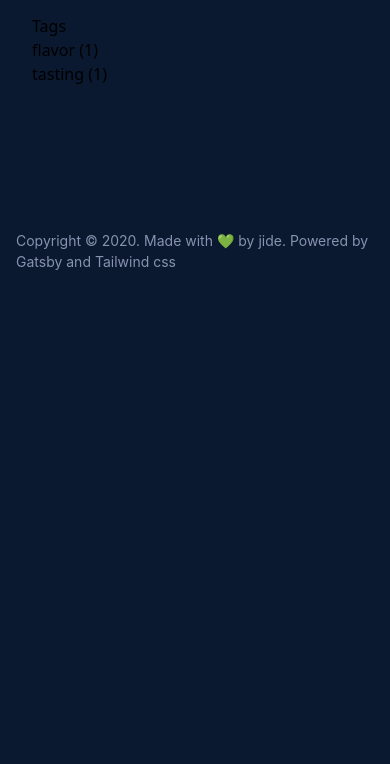
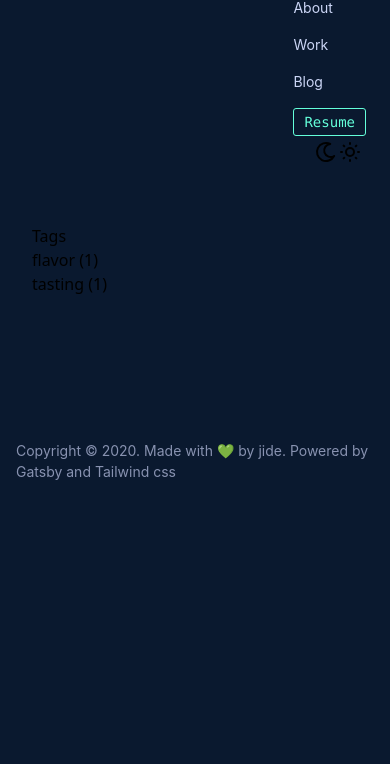
Before and after one commit to jidegithub/jidegithub.github.io, a Gatsby site: page /tags in a window 390 px wide. Shown: the part 80-844 px from the top of the page. Built offline with nearby package versions, Linux system fonts and the light colour scheme; Gatsby itself is replaced by a stand-in of ours; a web font is replaced by a local one.

Commit message:
modified header mobile view for easy a11y

```diff
--- a/src/components/header.js
+++ b/src/components/header.js
@@ -15,31 +15,17 @@ function Header() {
 
   return (
     <header className="">
-      <div className="flex flex-wrap items-center justify-between mx-auto p-4 md:p-8">
-        <Link className="flex items-center no-underline text-white" to="/">
+      <div className="flex flex-wrap justify-between mx-auto smx-pd-40 sm:p-8 p-4 md:p-8">
+        <Link className="flex smx-mt-15 lg:mt-0 md:mt-0 sm:mt-4 no-underline text-white" to="/">
           <span className="font-bold text-xl tracking-tight">
             {site.siteMetadata.title}
           </span>
         </Link>
 
-        {/* <button
-          className="block md:hidden border border-white flex items-center px-3 py-2 rounded text-white"
-          onClick={() => toggleExpansion(!isExpanded)}
-        >
-          <svg
-            className="fill-current h-3 w-3"
-            viewBox="0 0 20 20"
-            xmlns="http://www.w3.org/2000/svg"
-          >
-            <title>Menu</title>
-            <path d="M0 3h20v2H0V3zm0 6h20v2H0V9zm0 6h20v2H0v-2z" />
-          </svg>
-        </button> */}
-
         <nav
           className={`${
-            isExpanded ? `block` : `hidden`
-            } md:block md:flex md:items-center w-full md:w-auto`}
+            isExpanded ? `block` : ``
+            } md:block md:flex md:w-auto`}
         >
           {[
             {
@@ -63,7 +49,7 @@ function Header() {
               className="block sf-mono-font text-sm name-grey anti-main-color-hover md:inline-block mt-4 md:mt-0 md:ml-6 no-underline text-white"
               key={link.title}
               to={link.route}
-              activeClassName={`border-b-2`}
+              // activeClassName={`border-b-2`}
             >
               {link.title}
             </Link>
--- a/src/css/style.css
+++ b/src/css/style.css
@@ -323,4 +323,10 @@ li.stack-item::before{
   .central-body{
     padding-top: 25%;
   }
+  .smx-mt-15{
+    margin-top:0.938rem;
+  }
+  .smx-pd-40{
+    padding: 1.5rem;
+  }
 }
```
